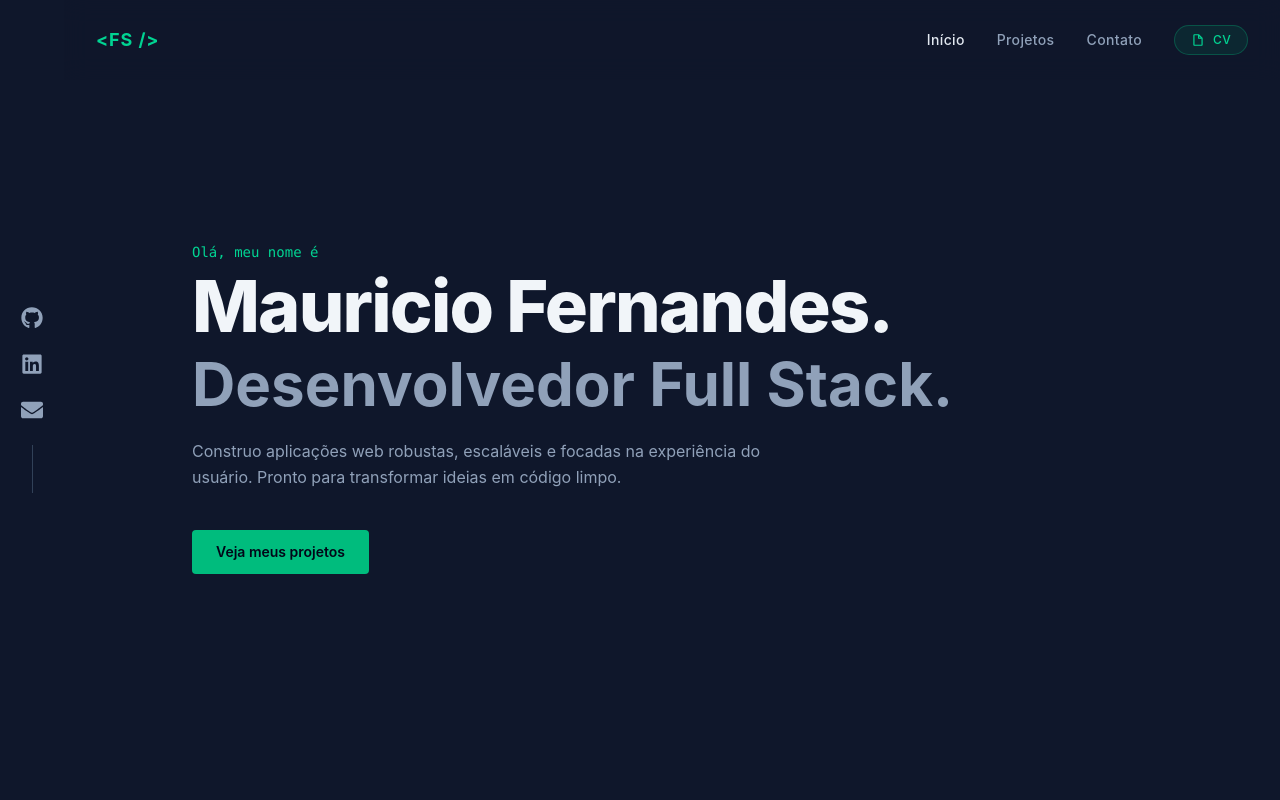
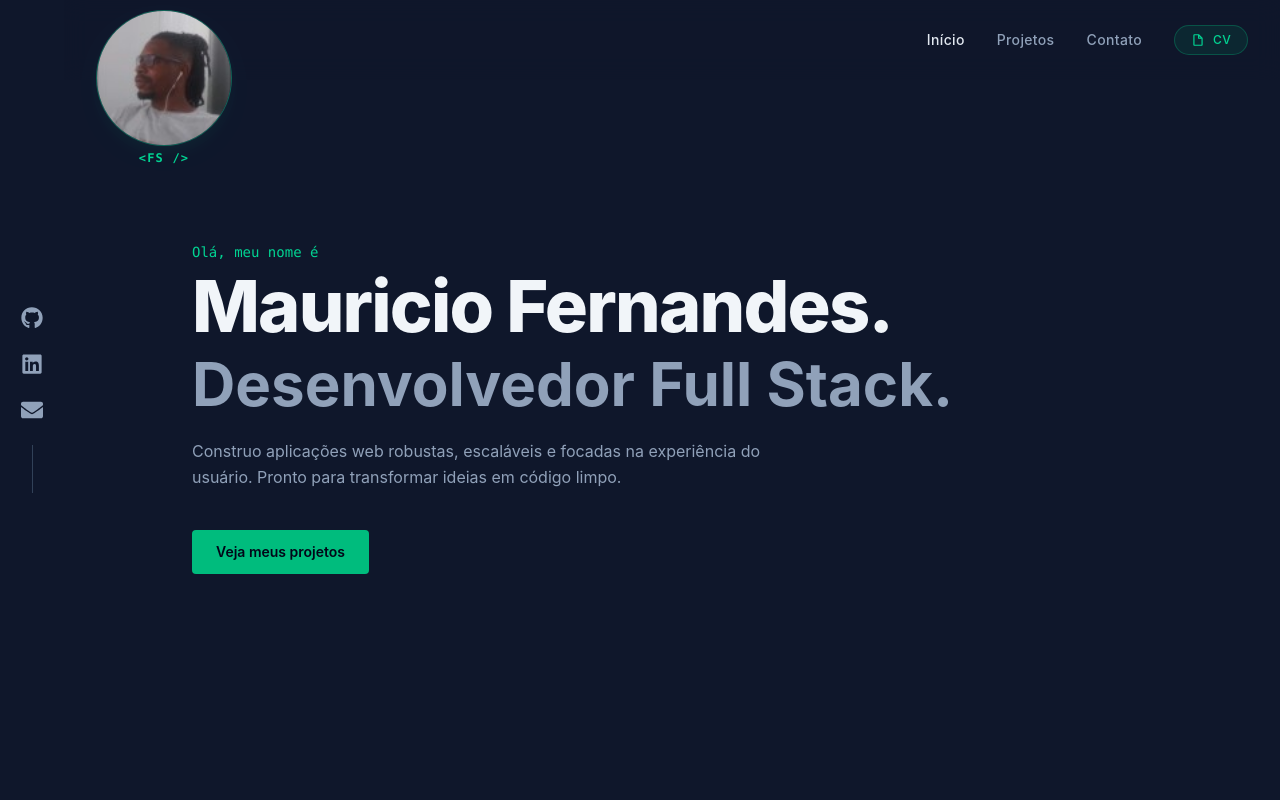
Before and after one commit to SaimomFernandes/new-portifoly, a React (Vite) app: page / in a window 1280 px wide. Shown: the top 800 px of the page. Built offline with nearby package versions, Linux system fonts and the light colour scheme.

Commit message:
feat: portfolio concluido e publicado na vercel

```diff
--- a/src/components/Navbar.jsx
+++ b/src/components/Navbar.jsx
@@ -3,8 +3,15 @@ import { BiFileBlank } from "react-icons/bi";
 export default function Navbar() {
   return (
     <header className="sticky top-0 z-40 flex h-20 items-center justify-between bg-slate-900/80 px-8 backdrop-blur-md">
-        <div className="text-lg font-bold tracking-wider text-emerald-400">
-            &lt;FS /&gt;
+        <div className="flex flex-col items-center gap-1 pt-20 mt-4">
+            {/* Foto maior (Aumentou de 36px para 56px) */}
+            <div className="w-34 h-34   rounded-full overflow-hidden border border-emerald-500/40 bg-slate-800  shadow-lg shadow-emerald-500/5">
+              <img src="/minhafotodecapa.jpg" alt="Maurício" className="w-full h-full object-cover" />
+            </div>
+            {/* Logo centralizado logo abaixo da foto com fonte um pouco menor para equilibrar */}
+            <div className="text-xs font-bold tracking-widest text-emerald-400 font-mono">
+              &lt;FS /&gt;
+           </div>
         </div>
 
         <nav className="flex items-center gap-8 text-sm font-medium tracking-wide">
```
Also changed, not shown: public/minhafotodecapa.jpg (added), url de acesso.txt (added), 1 other file (tests, documents, lock files or other folders).
